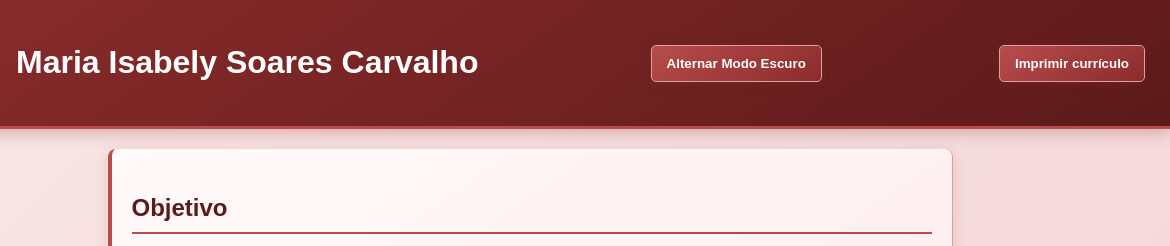
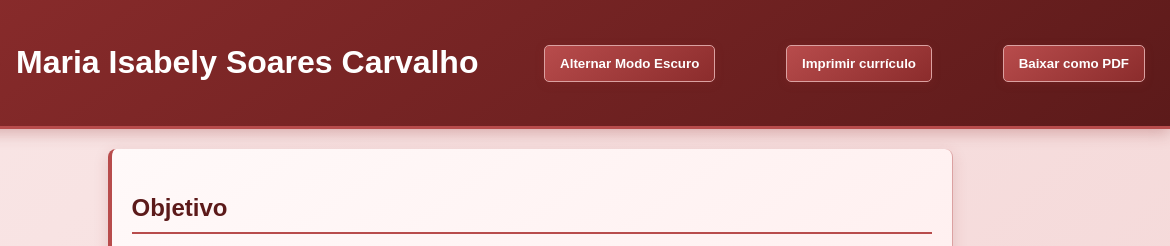
Before and after one commit to Isaa22/curriculo2, a plain HTML site: page index.html in a window 1280 px wide. Shown: the top 246 px of the page, 110-1280 px from the left. Drawn offline with Linux system fonts and the light colour scheme.

Commit message:
Add PDF download button and restructure content

```diff
--- a/index.html
+++ b/index.html
@@ -4,7 +4,10 @@
 <!-- Tag raiz do documento, com atributo de idioma (português do Brasil) -->
 
 <head>
-  <!-- Cabeçalho do documento (metadados e links) -->
+ <!-- Envolver todo o conteúdo do currículo com esta div -->
+<div id="conteudo-pdf">
+  <!-- TODO O CONTEÚDO DO CURRÍCULO AQUI -->
+<!-- Cabeçalho do documento (metadados e links) -->
   <meta charset="UTF-8">
   <!-- Define a codificação de caracteres como UTF-8 (suporta acentos e caracteres especiais) -->
   <meta name="viewport" content="width=device-width, initial-scale=1.0">
@@ -34,6 +37,8 @@
   <button id="modo-escuro">Alternar Modo Escuro</button>
      <!-- Botão para alternar tema escuro/claro (funcionalidade no JavaScript) -->
   <button id="imprimir">Imprimir currículo</button>
+    <!-- Adicionar este botão depois do botão "Imprimir currículo" -->
+<button id="baixar-pdf">Baixar como PDF</button>
     <!-- Botão para imprimir o currículo -->
 </header>
 
@@ -87,6 +92,7 @@
     <p>Email: mariaiabelysoarescarvalho@email.com</p>
     <p> telefone (43) 998306254</p>
   </section>
+  </div>
 
   <footer>
     <!-- Rodapé da página -->
```
